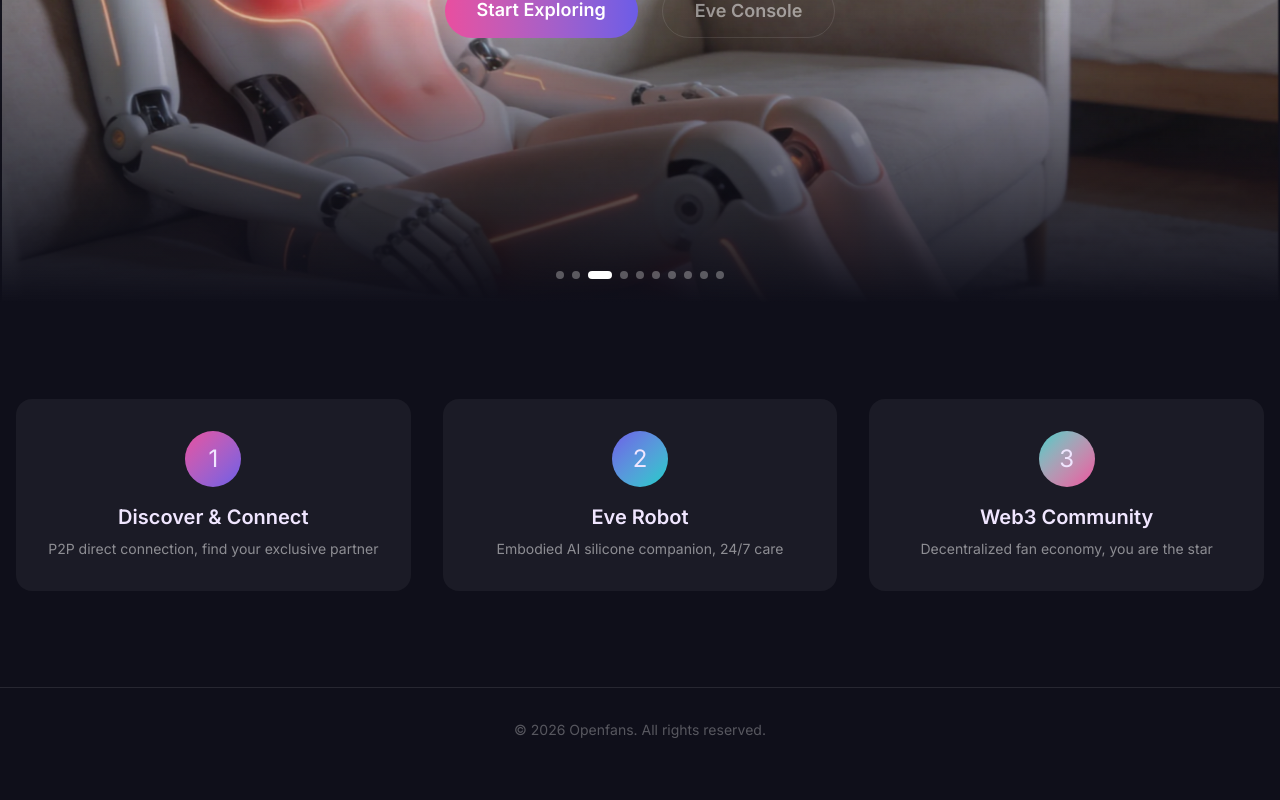
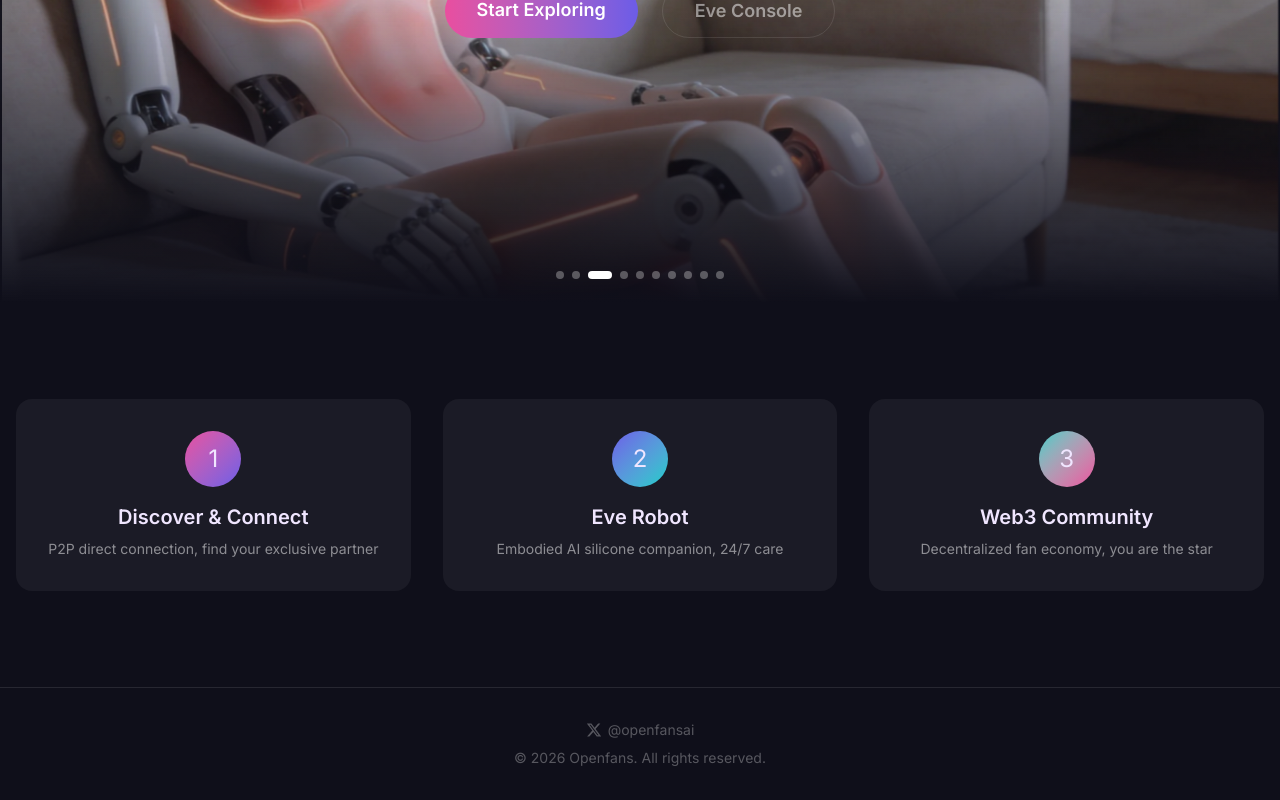
Before and after one commit to openfansstar/web, a Next.js app: page / in a window 1280 px wide. Shown: the part 497-1297 px from the top of the page. Before the commit the page ends 1269 px from the top, so only its background shows below. Built offline with nearby package versions, Linux system fonts and the light colour scheme.

Commit message:
feat: add X account @openfansai to footer and JSON-LD

```diff
--- a/src/app/layout.tsx
+++ b/src/app/layout.tsx
@@ -108,6 +108,7 @@
         "Blockchain",
         "P2P Connection",
       ],
+      sameAs: ["https://x.com/openfansai"],
       slogan: "You are the star.",
       product: [
         { "@type": "Product", name: "Eve Robot", description: "Embodied AI silicone companion robot" },
--- a/src/app/page.tsx
+++ b/src/app/page.tsx
@@ -28,7 +28,13 @@
         </div>
       </section>
       <footer className="border-t border-theme py-8 text-center text-muted text-sm">
-        &copy; 2026 Openfans. All rights reserved.
+        <div className="max-w-7xl mx-auto px-4">
+          <a href="https://x.com/openfansai" target="_blank" rel="noopener noreferrer" className="inline-flex items-center gap-1.5 hover:text-primary transition-colors mb-2">
+            <svg viewBox="0 0 24 24" className="w-4 h-4" fill="currentColor"><path d="M18.244 2.25h3.308l-7.227 8.26 8.502 11.24H16.17l-5.214-6.817L4.99 21.75H1.68l7.73-8.835L1.254 2.25H8.08l4.713 6.231zm-1.161 17.52h1.833L7.084 4.126H5.117z"/></svg>
+            @openfansai
+          </a>
+          <p>&copy; 2026 Openfans. All rights reserved.</p>
+        </div>
       </footer>
     </main>
   );
```
Also changed, not shown: 1 other file (tests, documents, lock files or other folders).
